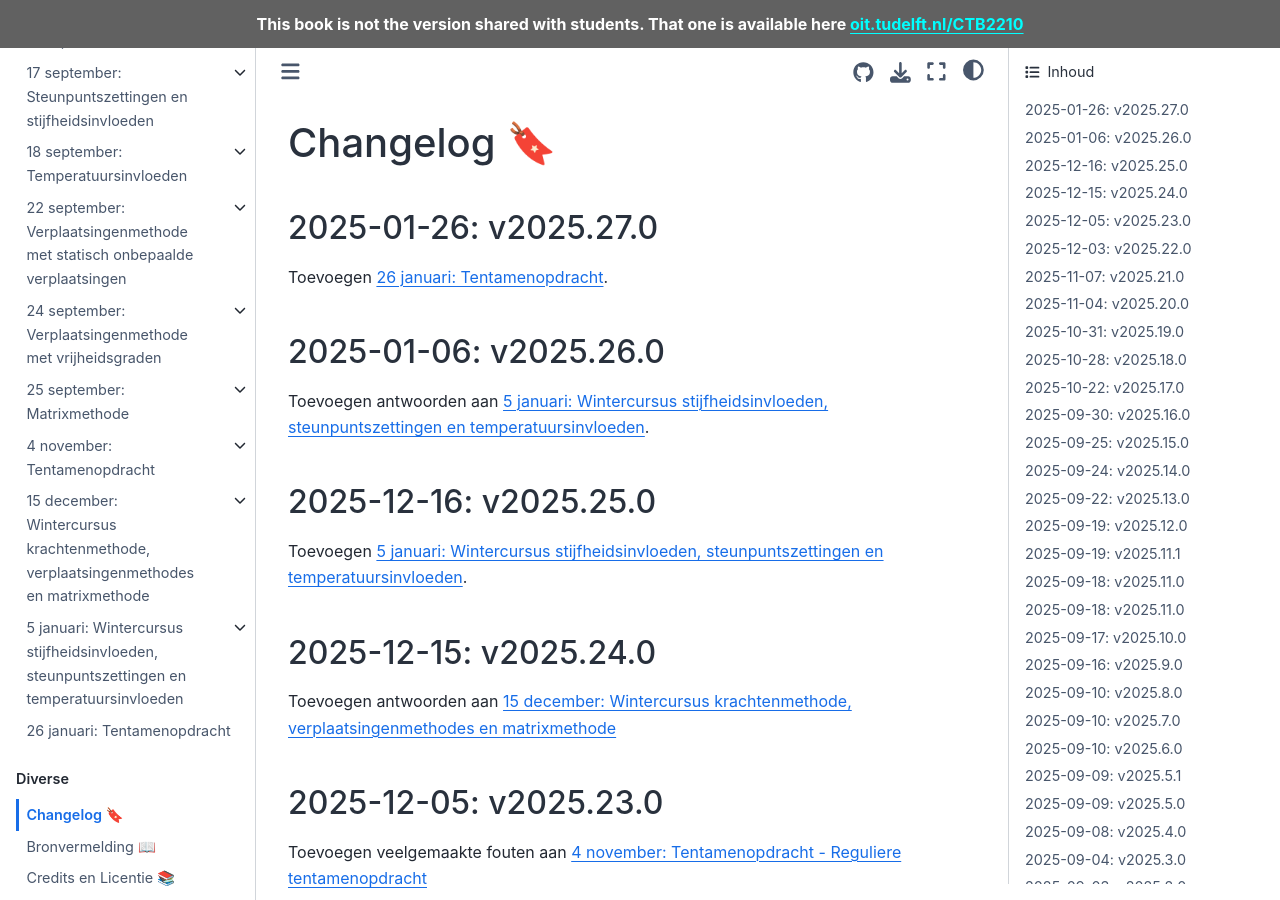
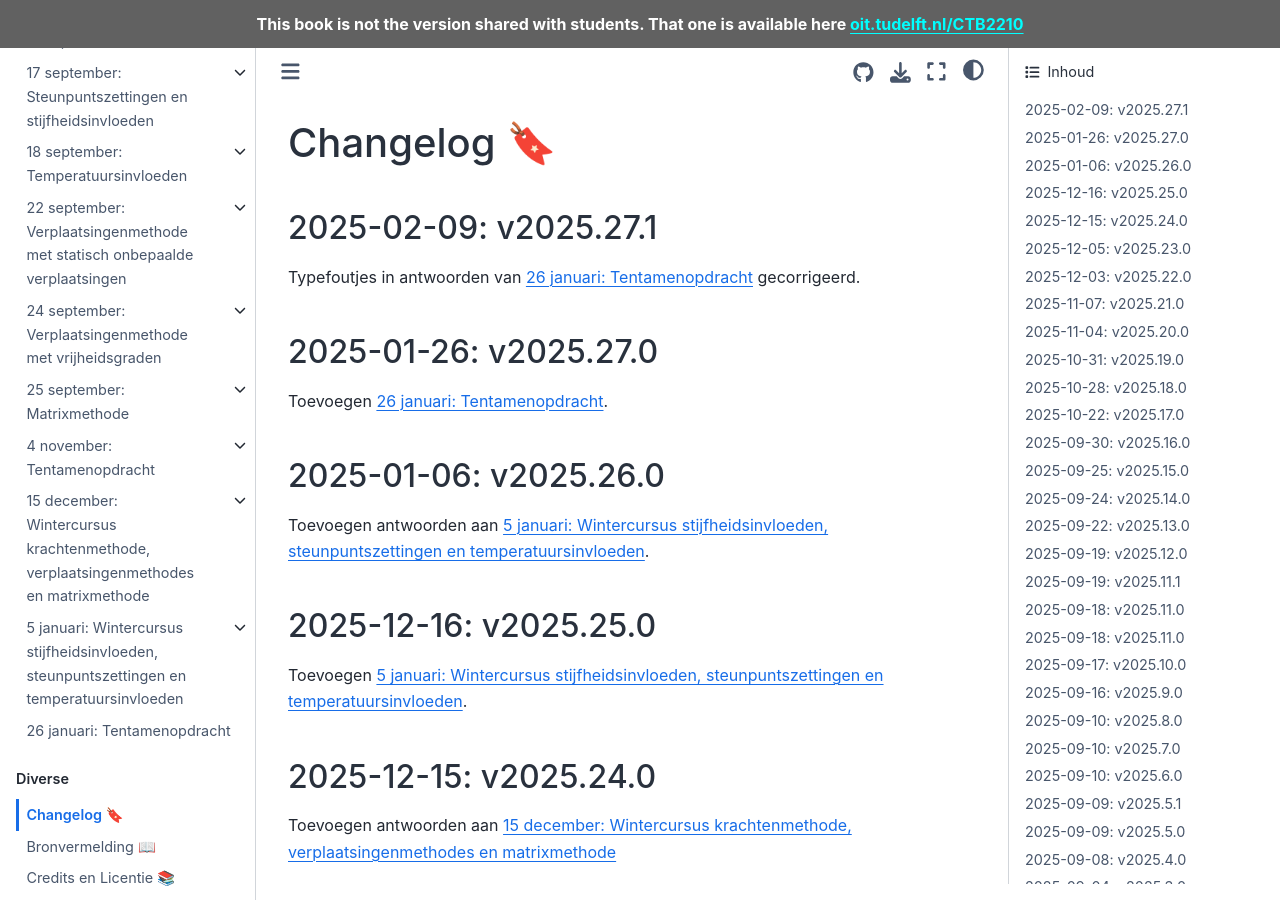
Before and after one commit to TUDelft-books/CTB2210, a Jupyter Book: the page built from book/changelog.md, in a window 1280 px wide and 900 px high. Built offline with Jupyter Book 1.0.4 settings and Sphinx 7.4.7 and the Sphinx Book theme 1.1.4, drawn with Linux system fonts in a browser that asks for light colours; comment, search, counter and statistics services are not loaded.

Commit message:
typefoutjes

```diff
--- a/book/changelog.md
+++ b/book/changelog.md
@@ -1,4 +1,7 @@
 # Changelog 🔖
+
+## 2025-02-09: v2025.27.1
+Typefoutjes in antwoorden van [26 januari: Tentamenopdracht](./exam2/lesson.md) gecorrigeerd.
 
 ## 2025-01-26: v2025.27.0
 Toevoegen [26 januari: Tentamenopdracht](./exam2/lesson.md).
```
Also changed, not shown: book/exam2/lesson.md (+2 -2 lines).
